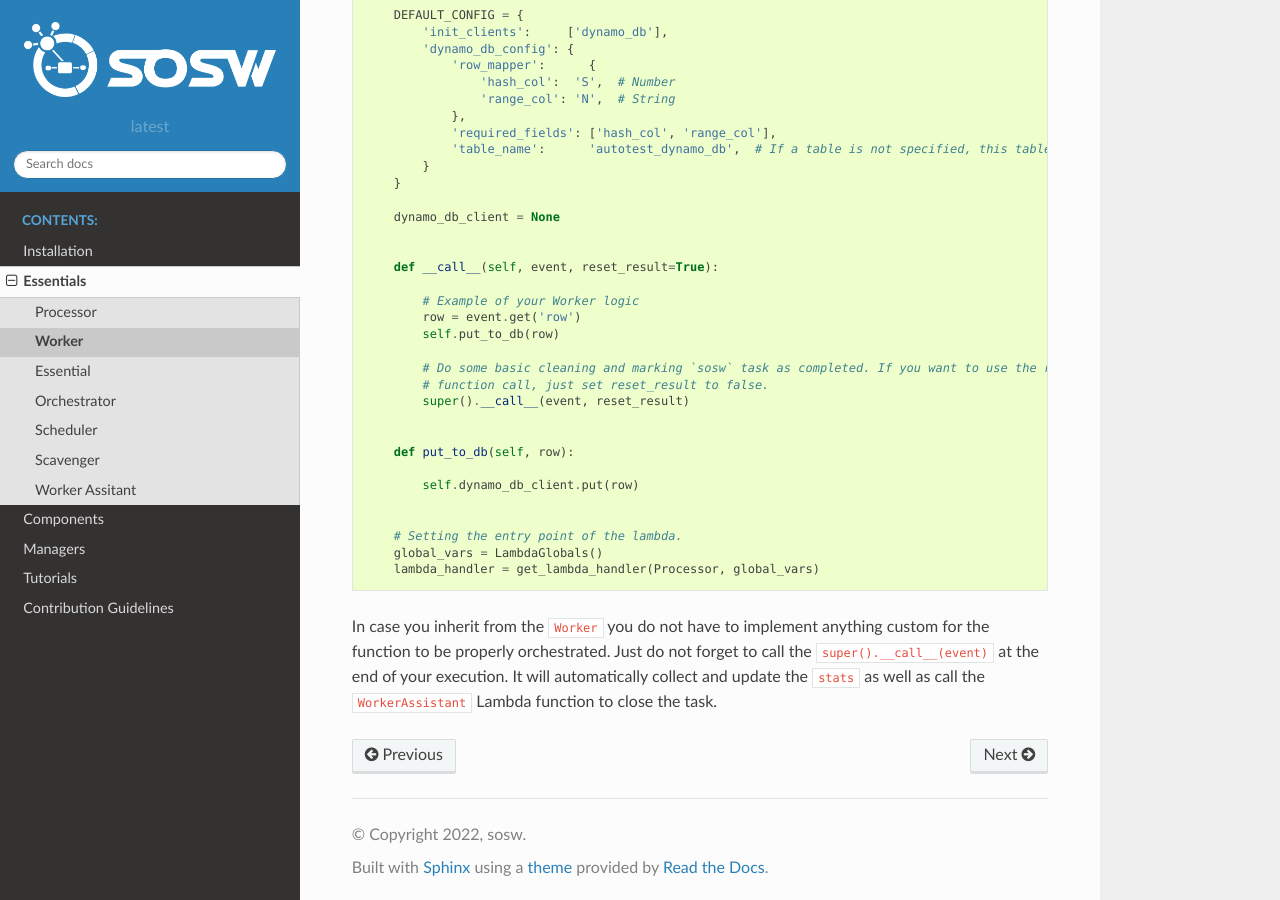
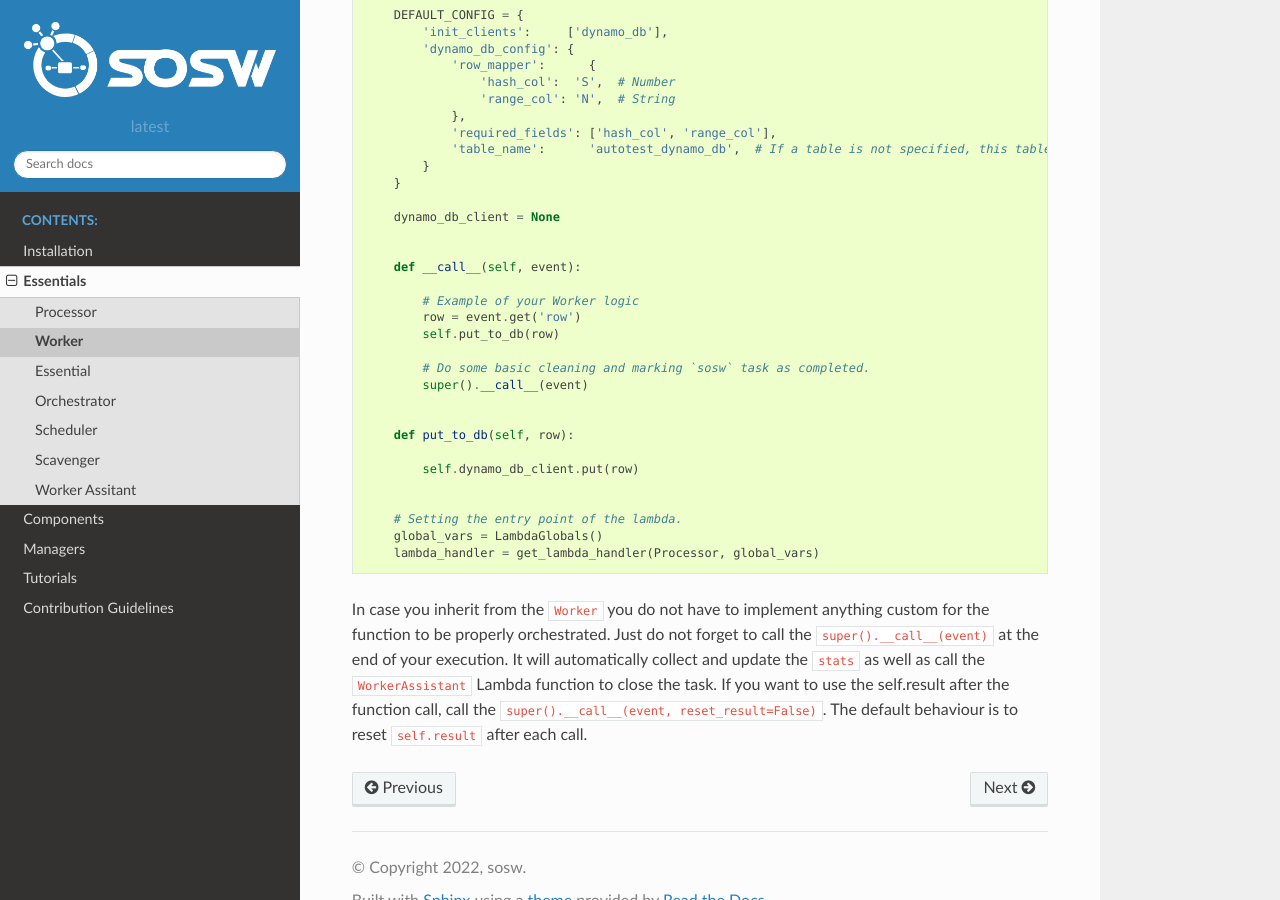
Before and after one commit to sosw/sosw, a Sphinx documentation site: the page built from docs/essentials/worker.rst, in a window 1280 px wide and 900 px high, scrolled down 545 px. Built offline with Sphinx 7.4.7 and the Read the Docs theme 2.0.0, drawn with Linux system fonts in a browser that asks for light colours.

Commit message:
Update worker.rst

```diff
--- a/docs/essentials/worker.rst
+++ b/docs/essentials/worker.rst
@@ -13,7 +13,7 @@ Example
 
 Please find the following elementary example of Worker Lambda.
 
-.. code-block:: python
+..  code-block:: python
 
     import logging
     from sosw import Worker
@@ -39,15 +39,14 @@ Please find the following elementary example of Worker Lambda.
         dynamo_db_client = None
 
 
-        def __call__(self, event, reset_result=True):
+        def __call__(self, event):
 
             # Example of your Worker logic
             row = event.get('row')
             self.put_to_db(row)
 
-            # Do some basic cleaning and marking `sosw` task as completed. If you want to use the result after the
-            # function call, just set reset_result to false.
-            super().__call__(event, reset_result)
+            # Do some basic cleaning and marking `sosw` task as completed.
+            super().__call__(event)
 
 
         def put_to_db(self, row):
@@ -62,4 +61,6 @@ Please find the following elementary example of Worker Lambda.
 In case you inherit from the ``Worker`` you do not have to implement anything custom
 for the function to be properly orchestrated. Just do not forget to call the ``super().__call__(event)``
 at the end of your execution. It will automatically collect and update the ``stats`` as well as call
-the ``WorkerAssistant`` Lambda function to close the task.
+the ``WorkerAssistant`` Lambda function to close the task. If you want to use the self.result after the function call,
+call the ``super().__call__(event, reset_result=False)``. The default behaviour is to reset ``self.result``
+after each call.
```
